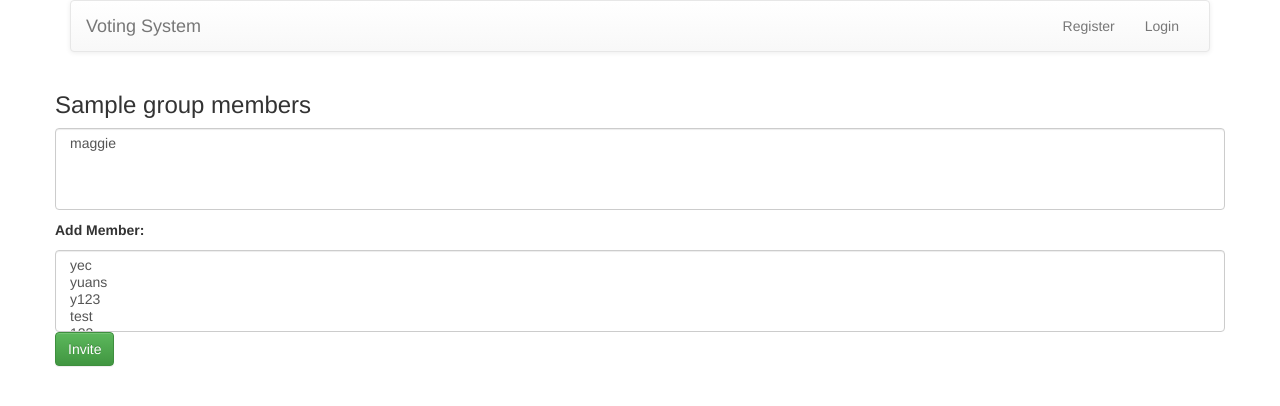
After one commit to PrefPy/opra, a Django app: page /polls/1/members/ in a window 1280 px wide. The commit adds this page. Shown: the top 406 px of the page. Run offline with Django 3.2, Linux system fonts and the light colour scheme; data comes from the database, SQL or seed files in the repository; both versions use the stored data as it was after the commit; tables that the repository leaves empty hold one stand-in row (values such as "Sample post"); some libraries are stand-ins or nearby versions.

Commit message:
group and add choice

```diff
--- a/compsocsite/polls/models.py
+++ b/compsocsite/polls/models.py
@@ -44,6 +44,12 @@ class Response(models.Model):
         return "Response of student " + self.user.username + "\nfor question " + self.question.question_text
     class Meta:
         ordering = ['timestamp']
+
+@python_2_unicode_compatible
+class Group(models.Model):
+    name = models.CharField(max_length=200)
+    members = models.ManyToManyField(User, related_name = "members")
+    owner = models.ForeignKey(User, on_delete=models.CASCADE)
 
 # Dictionary Helper Models - from https://djangosnippets.org/snippets/2451/
 # Models include modifications to be used specifically for holding student preferences - these changes are marked with comments
--- a/compsocsite/polls/templates/polls/base.html
+++ b/compsocsite/polls/templates/polls/base.html
@@ -25,6 +25,12 @@
                             <ul class="nav navbar-nav">
                                 <li><a href="/polls/add/">Add Poll</a></li>
                             </ul>
+                            <ul class="nav navbar-nav">
+                                <li><a href="/polls/addgroup/">Add Group</a></li>
+                            </ul>
+                            <ul class = "nav navbar-nav">
+                                <li><a href="/polls/edit">Edit Poll</a></li>
+                            </ul>
                             <ul class="nav navbar-nav navbar-right">
                                 <li><a href="/auth/logout/">Logout</a></li>
                             </ul>
--- /dev/null
+++ b/compsocsite/polls/templates/polls/members.html
@@ -0,0 +1,33 @@
+{% extends 'polls/base.html' %}
+{% block content %}
+<p>
+<h3>{{group.name}} members</h3>
+<select name="voters" class="form-control" multiple>
+    {% for user in group.members.all %}
+
+        <option value="{{ user.username }}">{{ user.username }}</option>
+
+    {% endfor %}
+</select>
+</p>
+
+
+<p>
+    <b>Add Member: </b>
+    <form action="{% url 'polls:addmember' group.id %}" method="post">
+        {% csrf_token %}
+        <select name="members" class="form-control" multiple>
+        {% for user in users %}
+            {% if user not in group.members.all %}
+                 <option value="{{ user.username }}">{{ user.username }}</option>
+            {% endif %}
+        {% endfor %}
+        </select>
+        <input type="submit" class="btn btn-success" value="Invite">
+    </form>
+</p>
+
+
+
+
+{% endblock %}
--- a/compsocsite/polls/urls.py
+++ b/compsocsite/polls/urls.py
@@ -13,4 +13,10 @@ urlpatterns = [
     url(r'^(?P<question_id>[0-9]+)/addvoter/$', views.addvoter, name='addvoter'),
     url(r'^(?P<pk>[0-9]+)/confirmation/$', views.ConfirmationView.as_view(), name='confirmation'),
     url(r'^(?P<pk>[0-9]+)/preferences/$', views.PreferenceView.as_view(), name='preferences'),
+    url(r'^(?P<group_id>[0-9]+)/addmember/$', views.addmember, name='addmember'),
+    url(r'^addgroup/$', views.addGroupView.as_view(), name='addgroup'),
+    url(r'^(?P<pk>[0-9]+)/members/$', views.MembersView.as_view(), name='members'),
+    url(r'^addgroupfunc/$', views.addgroup, name='addgroupfunc'),
+    url(r'^edit/$', views.EditView.as_view(), name='edit'),
+    url(r'^edit/([0-9]+)/$', views.editAction, name = 'action'),
 ]
--- a/compsocsite/polls/views.py
+++ b/compsocsite/polls/views.py
@@ -37,6 +37,40 @@ def addView(request):
         return HttpResponseRedirect('/polls/%s/settings' % question.id)
     return render_to_response('polls/add.html', {}, context)
 
+def editAction(request, question_id):
+    context = RequestContext(request)
+
+    if request.method == 'POST':
+        question = get_object_or_404(Question, pk=question_id)
+        item_text = request.POST['choice']
+        item = Item(question=question, item_text = item_text)
+        item.save()
+        return HttpResponse("Your question: " + question.question_text+" has been  successfully edited")
+    return render_to_response('polls/action.html', {"qid":question_id}, context)
+
+class EditView(generic.ListView):
+    template_name = 'polls/edit.html'
+    context_object_name = 'question_listasd'
+
+    def get_queryset(self):
+        return Question.objects.all().order_by('-pub_date')
+
+class addGroupView(generic.ListView):
+    template_name = 'polls/addgroup.html'
+    def get_context_data(self, **kwargs):
+        ctx = super(addGroupView, self).get_context_data(**kwargs)
+        ctx['users'] = User.objects.all()
+        return ctx
+    def get_queryset(self):
+    	return Question.objects.all().order_by('-pub_date')
+
+class MembersView(generic.DetailView):
+    model = Group
+    template_name = 'polls/members.html'
+    def get_context_data(self, **kwargs):
+        ctx = super(MembersView, self).get_context_data(**kwargs)
+        ctx['users'] = User.objects.all()
+        return ctx
 # view for question detail
 class DetailView(generic.DetailView):
     model = Question
@@ -97,7 +131,7 @@ class PreferenceView(generic.DetailView):
                 if response1.user.username == response2.user.username:
                     add = False
                     previous_responses.append(response1)
-		    break
+                    break
 
             if add:
                 latest_responses.append(response1)
@@ -119,6 +153,29 @@ def addvoter(request, question_id):
             'oprahprogramtest@gmail.com',[voterObj.email])
     return HttpResponseRedirect('/polls/%s/settings' % question_id)
 
+def addgroup(request):
+    context = RequestContext(request)
+    if request.method == 'POST':
+        groupName = request.POST['groupName']
+        group = Group(name = groupName, owner = request.user)
+        group.save()
+        newMembers = request.POST.getlist('voters')
+        for member in newMembers:
+            memberObj = User.objects.get(username=member)
+            group.members.add(memberObj.id)
+        return HttpResponse("Your group: " + groupName)
+    return render_to_response('polls/addgroup.html', {}, context)
+
+def addmember(request, group_id):
+    context = RequestContext(request)
+    if request.method == 'POST':
+        group = get_object_or_404(Group, pk=group_id)
+        newMembers = request.POST.getlist('members')
+        for member in newMembers:
+            memberObj = User.objects.get(username=member)
+            group.members.add(memberObj.id)
+        return HttpResponse("New members added.")
+    return render_to_response('polls/members.html', {}, context)
 # function to process student submission
 def vote(request, question_id):
     question = get_object_or_404(Question, pk=question_id)
```
Also changed, not shown: compsocsite/polls/templates/polls/action.html (added, +15 -0 lines), compsocsite/polls/templates/polls/addgroup.html (added, +24 -0 lines), compsocsite/polls/templates/polls/edit.html (added, +24 -0 lines), compsocsite/polls/templates/polls/index.html (+25 -0 lines), compsocsite/db.sqlite3, compsocsite/polls/migrations/0020_group.py (added).
